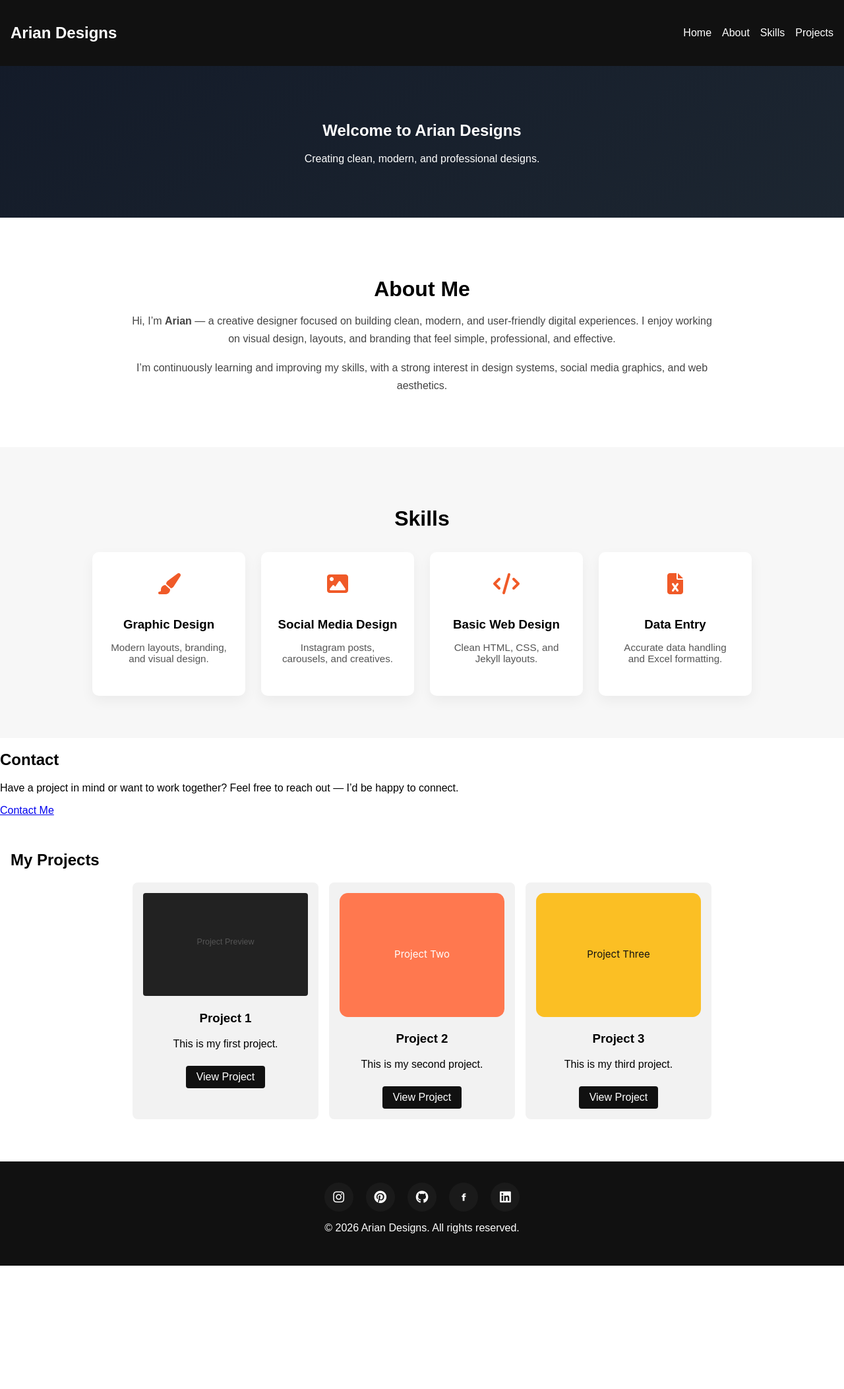
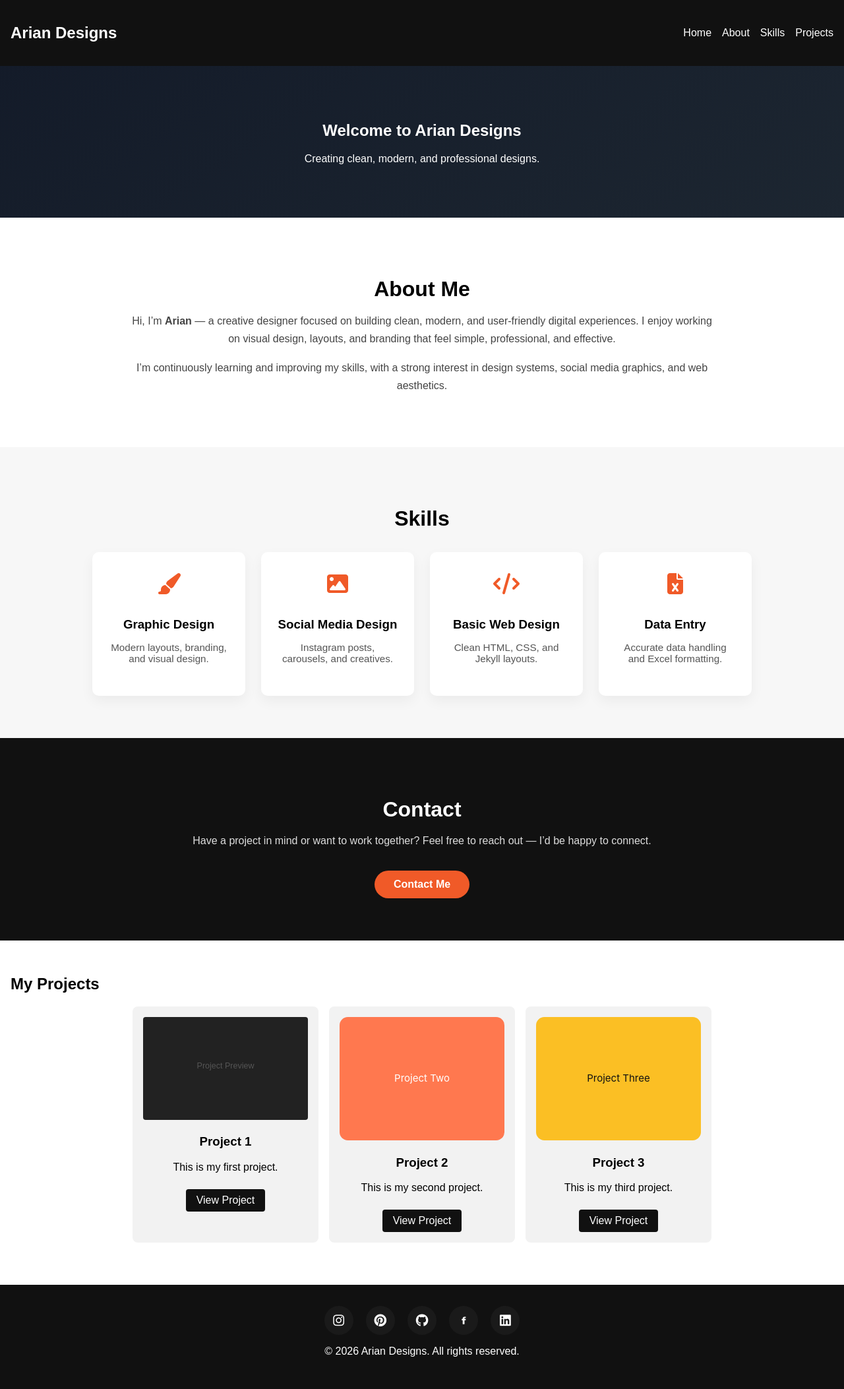
Before and after one commit to ariantechzone-stack/ariantechzone-stack.github.io, a Jekyll site: the page built from index.md, in a window 1280 px wide. Shown: the whole page at 66% size. Built offline with Jekyll 4.4.1, drawn with Linux system fonts in a browser that asks for light colours; before the commit the page ends 1919 px from its top, so only the background shows below that.

Commit message:
Update style.css

```diff
--- a/assets/css/style.css
+++ b/assets/css/style.css
@@ -185,3 +185,45 @@ footer {
   transform: translateY(-6px);
   box-shadow: 0 12px 25px rgba(0,0,0,0.08);
 }
+/* ================================
+   Contact Section
+================================ */
+.contact {
+  padding: 4rem 1rem;
+  background: #111;
+  color: #fff;
+}
+
+.contact-container {
+  max-width: 800px;
+  margin: 0 auto;
+  text-align: center;
+}
+
+.contact h2 {
+  font-size: 2rem;
+  margin-bottom: 1rem;
+}
+
+.contact p {
+  font-size: 1rem;
+  line-height: 1.6;
+  margin-bottom: 2rem;
+  color: #ddd;
+}
+
+.contact-btn {
+  display: inline-block;
+  padding: 0.75rem 1.8rem;
+  background: #f05a28;
+  color: #fff;
+  text-decoration: none;
+  font-weight: 600;
+  border-radius: 30px;
+  transition: transform 0.2s ease, box-shadow 0.2s ease;
+}
+
+.contact-btn:hover {
+  transform: translateY(-3px);
+  box-shadow: 0 8px 20px rgba(240,90,40,0.4);
+}
```
